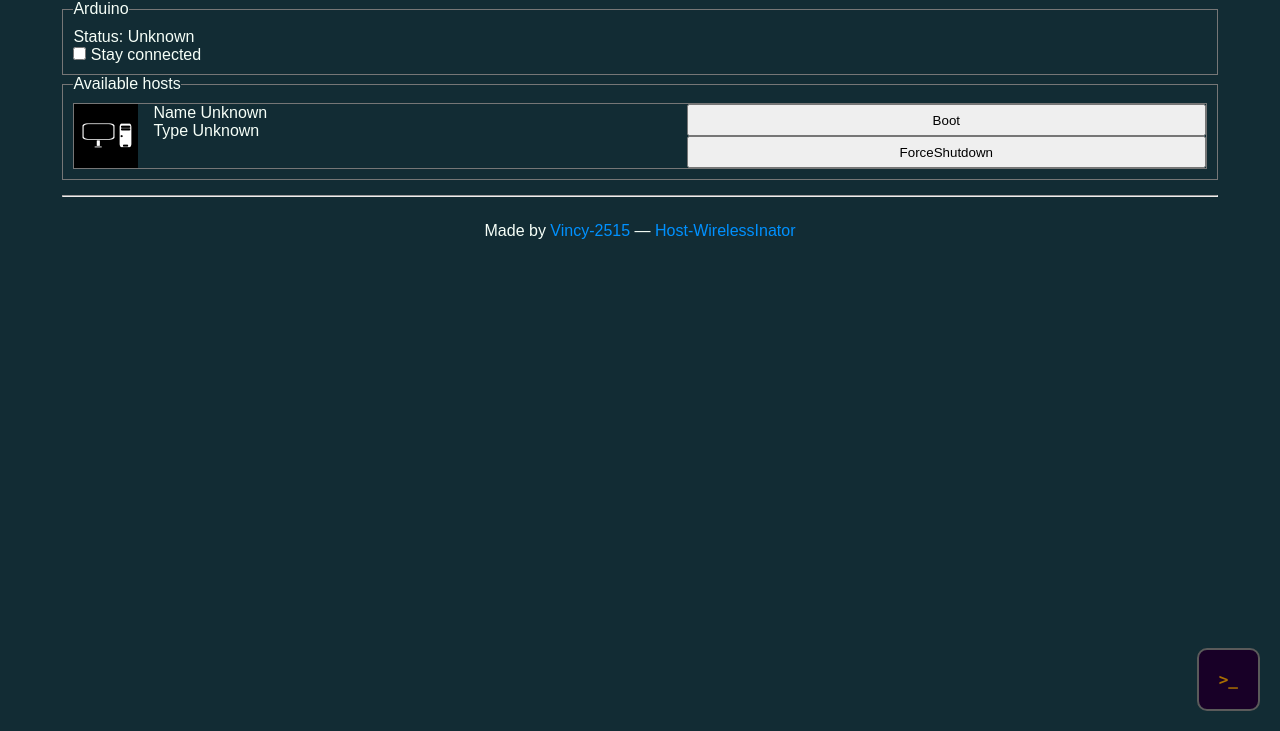
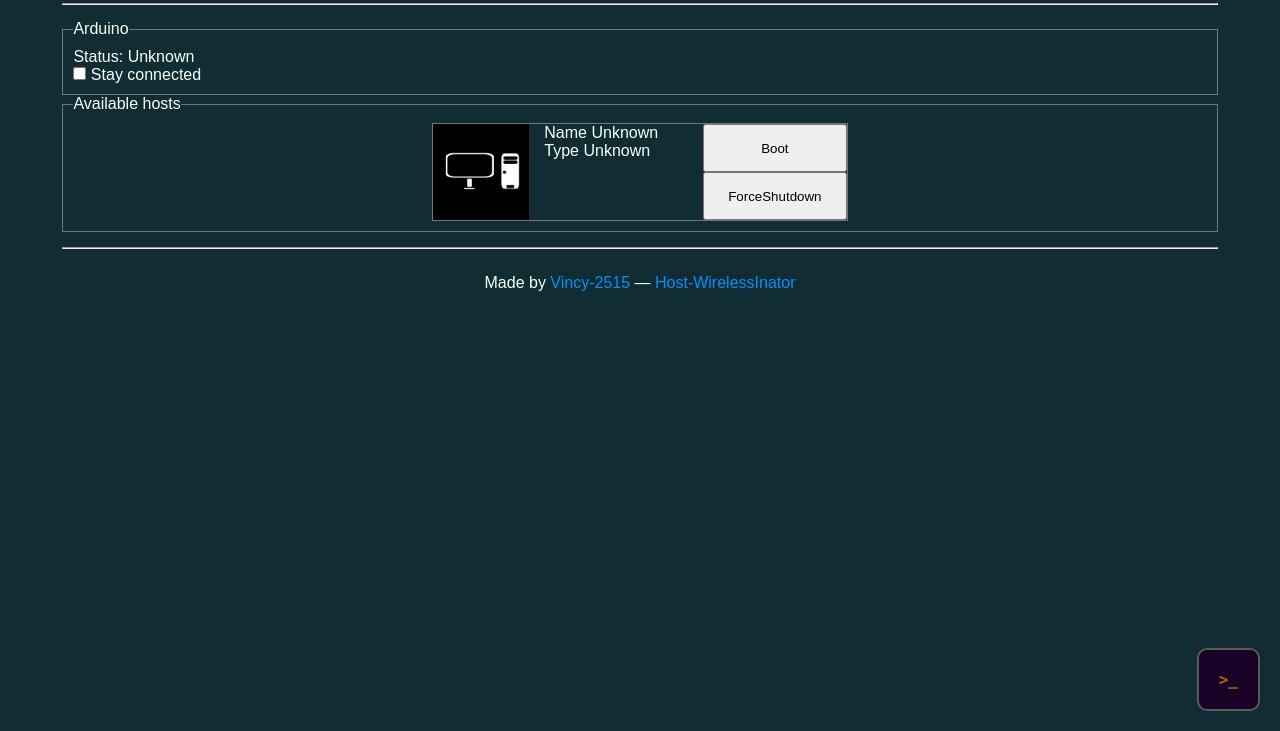
Before and after one commit to vincenzoscarso/Host-Wirelessinator-Firmware, a plain HTML site: page web-ui/index.html in a window 1280 px wide. Shown: the part 69-800 px from the top of the page. Drawn offline with Linux system fonts and the light colour scheme.

Commit message:
Updated TODO list and modified "style.css"

```diff
--- a/web-ui/style.css
+++ b/web-ui/style.css
@@ -1,10 +1,13 @@
+/* mobile and general */
 :root {
     --container-border: 1px solid rgb(118, 118, 118);
 
     --max-width: 95%;
     --background-color: #122C34;
     --font-color: #F6FFF8;
-    --font-size: ;
+    --font-size: 16px;
+
+    --host-image-width: 64px;
 
     --console-border: 2px solid rgb(90, 90, 90);
     --console-background: rgb(24, 0, 39);
@@ -14,6 +17,17 @@
     --console-font-weight: bold;
 
     --footer-link-color: rgb(0, 145, 255);
+}
+
+/* desktop */
+@media (min-width: 769px) {
+
+    :root {
+        --max-width: 95%;
+        --host-image-width: 96px;
+        --font-size: ;
+        --console-font-size: clamp(10px, 0.9vw, 14px);
+    }
 }
 
 * {
@@ -31,6 +45,8 @@ body {
     font-family: Arial, Helvetica, sans-serif;
     font-size: var(--font-size);
     color: var(--font-color);
+
+    padding: 10px;
 }
 
 h1 {
@@ -54,14 +70,13 @@ hr {
     gap: 10px;
     border: var(--container-border);
     padding: 10px;
-    justify-content: center;
+    justify-content: space-evenly;
 }
 
 .host {
     box-sizing: border-box;
-    width: 100%;
     min-width: fit-content;
-
+    max-width: 100%;
 
     float: left;
     display: flex;
@@ -71,11 +86,12 @@ hr {
 }
 
 .host img {
-    width: 64px;
-    height: 64px;
+    width: var(--host-image-width);
 }
 
 .host .details-container {
+    box-sizing: border-box;
+    width: 190px;
     display: flex;
     flex-direction: column;
     flex: 1;
```
Also changed, not shown: TODO.md (+10 -7 lines).
